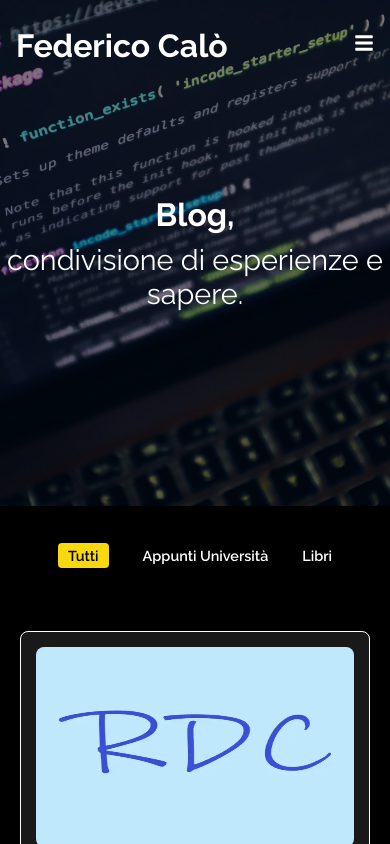
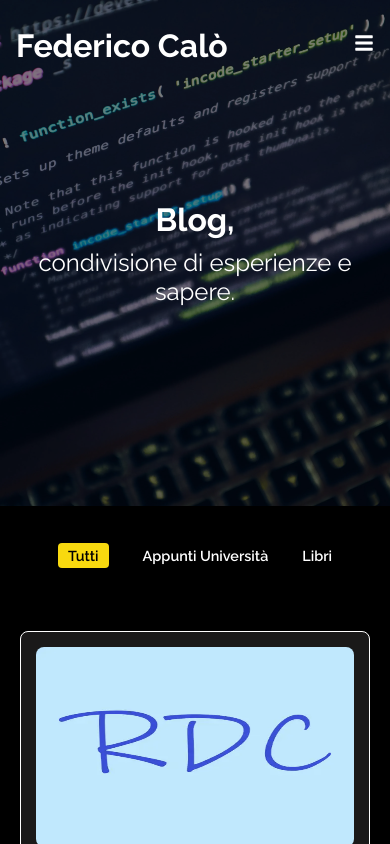
Before and after one commit to fedcal/portfolio-personale-reactjs, a React (Create React App) app: page /blog in a window 390 px wide. Shown: the top 844 px of the page. Built offline with nearby package versions, Linux system fonts and the light colour scheme.

Commit message:
change reapet project

```diff
--- a/src/components/Hero/HeroImg2Style.css
+++ b/src/components/Hero/HeroImg2Style.css
@@ -39,4 +39,7 @@
     .hero-img h1{
         font-size:2rem;
     }
+    .hero-img p{
+        font-size:1.5rem;
+    }
 }
```
